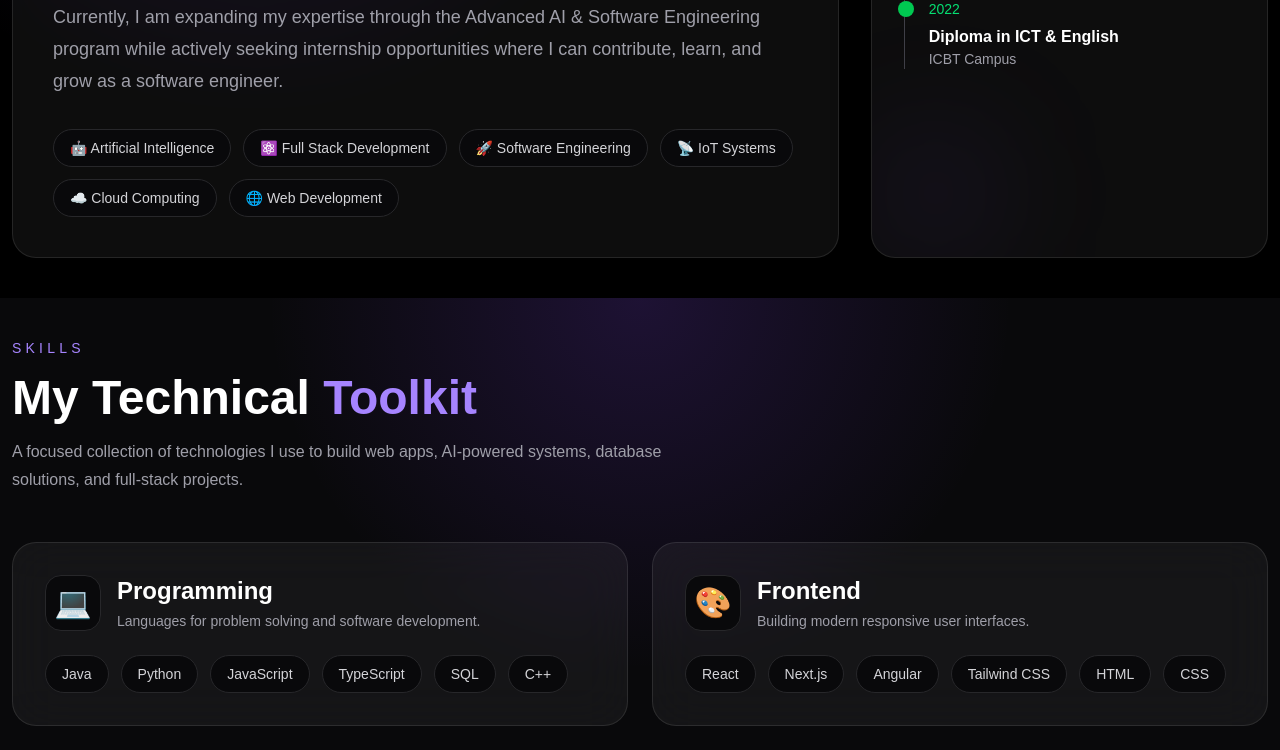
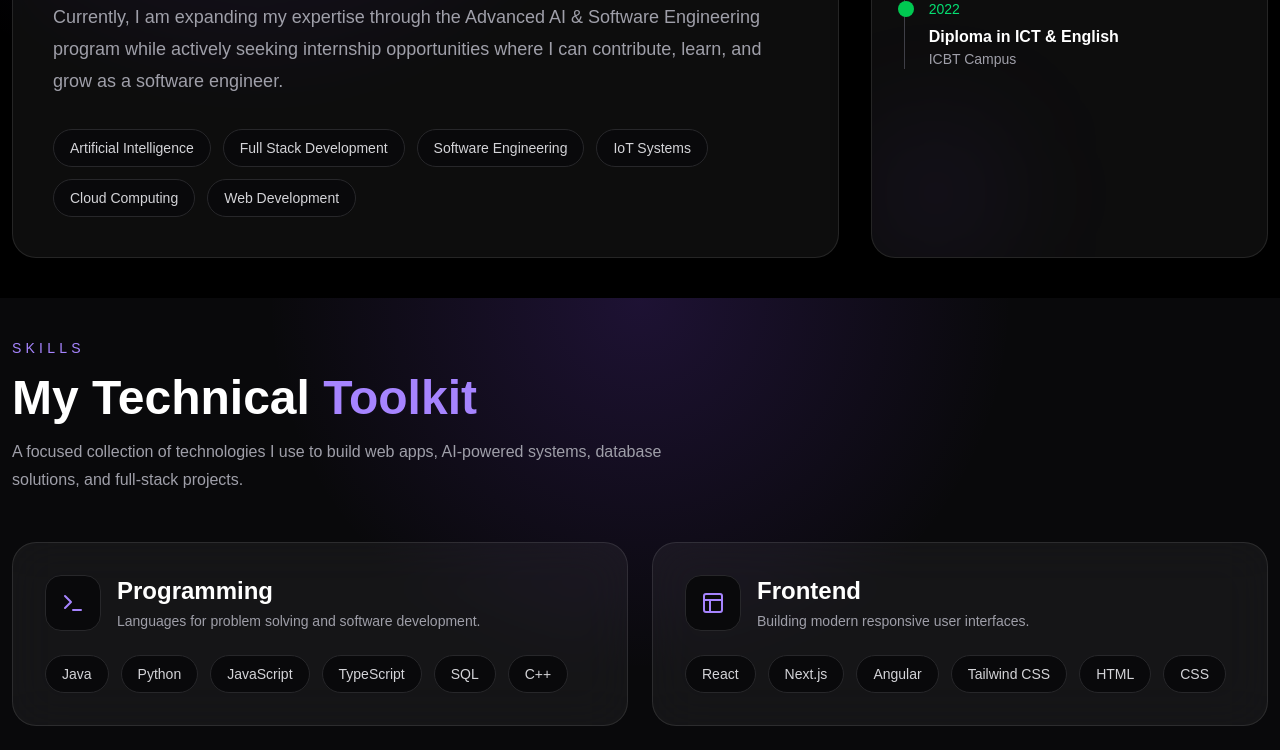
Before and after one commit to kkdjanakaeranda/my-portfolio, a Next.js app: page / in a window 1280 px wide. Shown: the part 1300-2050 px from the top of the page. Built offline with nearby package versions, Linux system fonts and the light colour scheme.

Commit message:
change emojis for professional look

```diff
--- a/src/components/About.tsx
+++ b/src/components/About.tsx
@@ -3,12 +3,12 @@
 import { motion } from "framer-motion";
 
 const focusAreas = [
-  "🤖 Artificial Intelligence",
-  "⚛️ Full Stack Development",
-  "🚀 Software Engineering",
-  "📡 IoT Systems",
-  "☁️ Cloud Computing",
-  "🌐 Web Development",
+  "Artificial Intelligence",
+  "Full Stack Development",
+  "Software Engineering",
+  "IoT Systems",
+  "Cloud Computing",
+  "Web Development",
 ];
 
 export default function About() {
--- a/src/components/Chatbot.tsx
+++ b/src/components/Chatbot.tsx
@@ -207,7 +207,7 @@ export default function Chatbot() {
                 /* Welcome Message & Suggestion Chips */
                 <div className="space-y-4">
                   <div className="text-xs text-zinc-400 space-y-3 bg-zinc-900/30 border border-zinc-800/60 p-4 rounded-xl">
-                    <p className="font-semibold text-white text-[13px]">👋 Janaka's AI Portfolio Assistant</p>
+                    <p className="font-semibold text-white text-[13px]">Janaka's AI Portfolio Assistant</p>
                     <p>I can help answer questions using Janaka's portfolio details. Ask me about:</p>
                     <ul className="list-disc pl-4 space-y-1">
                       <li>Projects and tech stack</li>
--- a/src/components/Contact.tsx
+++ b/src/components/Contact.tsx
@@ -2,31 +2,47 @@
 
 import { motion } from "framer-motion";
 import { useState } from "react";
+import { Mail, Phone } from "lucide-react";
+
+const GithubIcon = (props: React.SVGProps<SVGSVGElement>) => (
+  <svg {...props} viewBox="0 0 24 24" fill="none" stroke="currentColor" strokeWidth="2" strokeLinecap="round" strokeLinejoin="round">
+    <path d="M15 22v-4a4.8 4.8 0 0 0-1-3.5c3 0 6-2 6-5.5.08-1.25-.27-2.48-1-3.5.28-1.15.28-2.35 0-3.5 0 0-1 0-3 1.5-2.64-.5-5.36-.5-8 0C6 2 5 2 5 2c-.3 1.15-.3 2.35 0 3.5A5.403 5.403 0 0 0 4 9c0 3.5 3 5.5 6 5.5-.39.49-.68 1.05-.85 1.65-.17.6-.22 1.23-.15 1.85v4" />
+    <path d="M9 18c-4.51 2-5-2-7-2" />
+  </svg>
+);
+
+const LinkedinIcon = (props: React.SVGProps<SVGSVGElement>) => (
+  <svg {...props} viewBox="0 0 24 24" fill="none" stroke="currentColor" strokeWidth="2" strokeLinecap="round" strokeLinejoin="round">
+    <path d="M16 8a6 6 0 0 1 6 6v7h-4v-7a2 2 0 0 0-2-2 2 2 0 0 0-2 2v7h-4v-7a6 6 0 0 1 6-6z" />
+    <rect x="2" y="9" width="4" height="12" />
+    <circle cx="4" cy="4" r="2" />
+  </svg>
+);
 
 const contacts = [
   {
     label: "Email",
     value: "kkdjanakaeranda@gmail.com",
     href: "mailto:kkdjanakaeranda@gmail.com",
-    icon: "✉️",
+    icon: Mail,
   },
   {
     label: "Phone",
     value: "+94 71 136 7585",
     href: "tel:+94711367585",
-    icon: "📞",
+    icon: Phone,
   },
   {
     label: "GitHub",
     value: "github.com/kkdjanakaeranda",
     href: "https://github.com/kkdjanakaeranda",
-    icon: "💻",
+    icon: GithubIcon,
   },
   {
     label: "LinkedIn",
     value: "linkedin.com/in/kkdjanakaeranda",
     href: "https://linkedin.com/in/kkdjanakaeranda",
-    icon: "🔗",
+    icon: LinkedinIcon,
   },
 ];
 
@@ -141,8 +157,8 @@ export default function Contact() {
               >
                 <div className="absolute inset-0 bg-gradient-to-r from-violet-500/10 via-transparent to-cyan-500/10 opacity-0 group-hover:opacity-100 transition-all duration-500" />
 
-                <div className="relative z-10 w-12 h-12 shrink-0 rounded-2xl bg-zinc-950 border border-zinc-800 flex items-center justify-center text-2xl group-hover:scale-110 transition">
-                  {item.icon}
+                <div className="relative z-10 w-12 h-12 shrink-0 rounded-2xl bg-zinc-950 border border-zinc-800 flex items-center justify-center group-hover:scale-110 transition">
+                  <item.icon className="w-5 h-5 text-violet-400" />
                 </div>
 
                 <div className="relative z-10 min-w-0">
--- a/src/components/Hero.tsx
+++ b/src/components/Hero.tsx
@@ -68,7 +68,7 @@ export default function Hero() {
                 </p>
 
                 <p className="font-medium">
-                  Sri Lanka 🇱🇰
+                  Sri Lanka
                 </p>
               </div>
 
--- a/src/components/Skills.tsx
+++ b/src/components/Skills.tsx
@@ -1,29 +1,30 @@
 "use client";
 
 import { motion } from "framer-motion";
+import { Terminal, Layout, Server, Bot } from "lucide-react";
 
 const skillCategories = [
   {
     title: "Programming",
-    icon: "💻",
+    icon: Terminal,
     description: "Languages for problem solving and software development.",
     skills: ["Java", "Python", "JavaScript", "TypeScript", "SQL", "C++"],
   },
   {
     title: "Frontend",
-    icon: "🎨",
+    icon: Layout,
     description: "Building modern responsive user interfaces.",
     skills: ["React", "Next.js", "Angular", "Tailwind CSS", "HTML", "CSS"],
   },
   {
     title: "Backend",
-    icon: "⚙️",
+    icon: Server,
     description: "Creating APIs, server logic, and web systems.",
     skills: ["Node.js", "Express.js", "PHP", "ASP.NET Core", "REST APIs"],
   },
   {
     title: "AI & Databases",
-    icon: "🤖",
+    icon: Bot,
     description: "AI integrations and data-driven applications.",
     skills: ["OpenAI API", "LangChain", "MySQL", "MongoDB", "Firebase"],
   },
@@ -74,8 +75,8 @@ export default function Skills() {
 
               <div className="relative z-10">
                 <div className="mb-6 flex items-center gap-4">
-                  <div className="w-14 h-14 rounded-2xl bg-zinc-950 border border-zinc-800 flex items-center justify-center text-3xl group-hover:scale-110 transition">
-                    {category.icon}
+                  <div className="w-14 h-14 rounded-2xl bg-zinc-950 border border-zinc-800 flex items-center justify-center group-hover:scale-110 transition">
+                    <category.icon className="w-6 h-6 text-violet-400" />
                   </div>
 
                   <div>
--- a/src/data/portfolio-data.json
+++ b/src/data/portfolio-data.json
@@ -2,7 +2,7 @@
   "personal": {
     "name": "Janaka Eranda",
     "role": "Software Developer & AI Engineer",
-    "location": "Sri Lanka 🇱🇰",
+    "location": "Sri Lanka",
     "profileImage": "/images/profile.png",
     "tagline": "Building modern web applications, AI-powered solutions, and IoT systems that solve real-world problems.",
     "availability": "Available for Internships",
@@ -12,34 +12,34 @@
     "journey": "I am Janaka Eranda, a Software Engineering-focused undergraduate at the University of Kelaniya with a strong passion for Full Stack Development, Artificial Intelligence, and emerging technologies. My experience includes building AI-powered systems such as EduRAG+, developing modern web applications using Next.js and React, creating IoT solutions with ESP32 and Firebase, and designing scalable database-driven systems.",
     "currentFocus": "Currently expanding my expertise through the Advanced AI & Software Engineering program while actively seeking internship opportunities where I can contribute, learn, and grow as a software engineer.",
     "focusAreas": [
-      "Artificial Intelligence 🤖",
-      "Full Stack Development ⚛️",
-      "Software Engineering 🚀",
-      "IoT Systems 📡",
-      "Cloud Computing ☁️",
-      "Web Development 🌐"
+      "Artificial Intelligence",
+      "Full Stack Development",
+      "Software Engineering",
+      "IoT Systems",
+      "Cloud Computing",
+      "Web Development"
     ]
   },
   "skills": {
     "categories": [
       {
         "title": "Programming Languages",
-        "icon": "💻",
+        "icon": "",
         "skills": ["Java", "Python", "JavaScript", "TypeScript", "SQL", "C++", "Arduino C++"]
       },
       {
         "title": "Frontend Development",
-        "icon": "🎨",
+        "icon": "",
         "skills": ["React", "Next.js", "Angular", "Tailwind CSS", "HTML", "CSS"]
       },
       {
         "title": "Backend Development",
-        "icon": "⚙️",
+        "icon": "",
         "skills": ["Node.js", "Express.js", "PHP", "ASP.NET Core", "FastAPI", "REST APIs"]
       },
       {
         "title": "AI, Cloud & Databases",
-        "icon": "🤖",
+        "icon": "",
         "skills": ["OpenAI API", "LangChain", "Pinecone", "MCP Server", "MySQL", "PostgreSQL", "MongoDB", "Firebase", "Supabase", "Blynk IoT"]
       }
     ]
```
Also changed, not shown: src/utils/localChatEngine.ts (+14 -14 lines).
